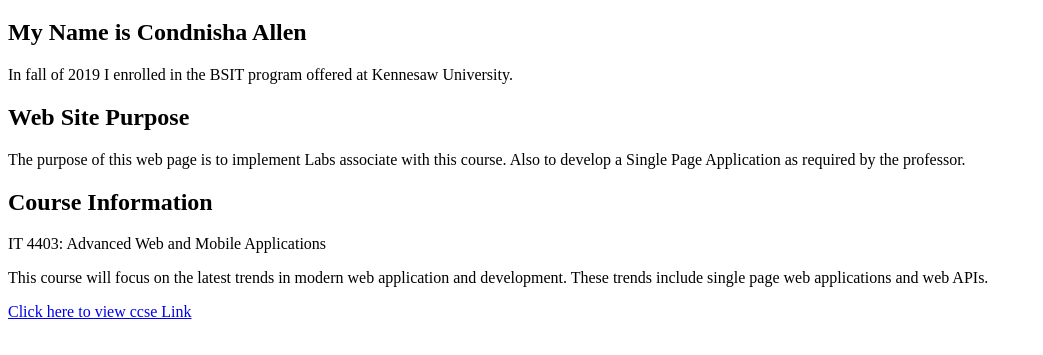
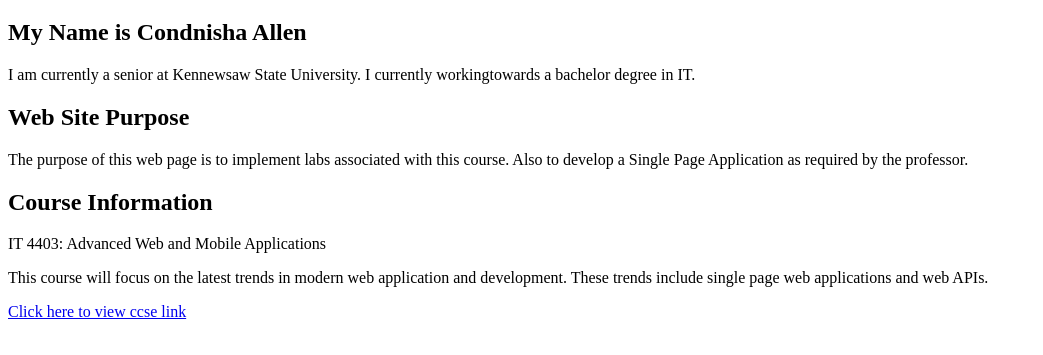
Before and after one commit to callen188/callen188, a plain HTML site: page index.html in a window 1280 px wide. Shown: the part 61-416 px from the top of the page, without its empty margins (0-1043 px from the left). Drawn offline with Linux system fonts and the light colour scheme.

Commit message:
Update index.html

```diff
--- a/index.html
+++ b/index.html
@@ -8,13 +8,13 @@
 <h1 style="text-align:center"> Welcome to my Web Page </h1>
 
 <h2 style="text-align:left 120px ">My  Name is Condnisha Allen </h2>
-<p>In fall of 2019 I enrolled in the BSIT program offered at Kennesaw University.</p>
+<p>I am currently a senior at Kennewsaw State University. I currently workingtowards a bachelor degree in IT. </p>
 <h2 style="text-align:left">Web Site Purpose</h2>
-<p> The purpose of this web page is to implement Labs associate with this course. Also to develop a Single Page Application as required by the professor.</p>
+<p> The purpose of this web page is to implement labs associated with this course. Also to develop a Single Page Application as required by the professor.</p>
 <h2 style="text-align:left">Course Information</h2>
 <p> IT 4403: Advanced Web and Mobile Applications </p>
 <p>This course will focus on the latest trends in modern web application and development. These trends include single page web applications and web APIs. </p>
-<a href="https://www.kennesaw.edu/ccse/academics/information-technology/">Click here to view ccse Link </a>
+<a href="https://www.kennesaw.edu/ccse/academics/information-technology/">Click here to view ccse link </a>
 
 </body>
 </html>
```
